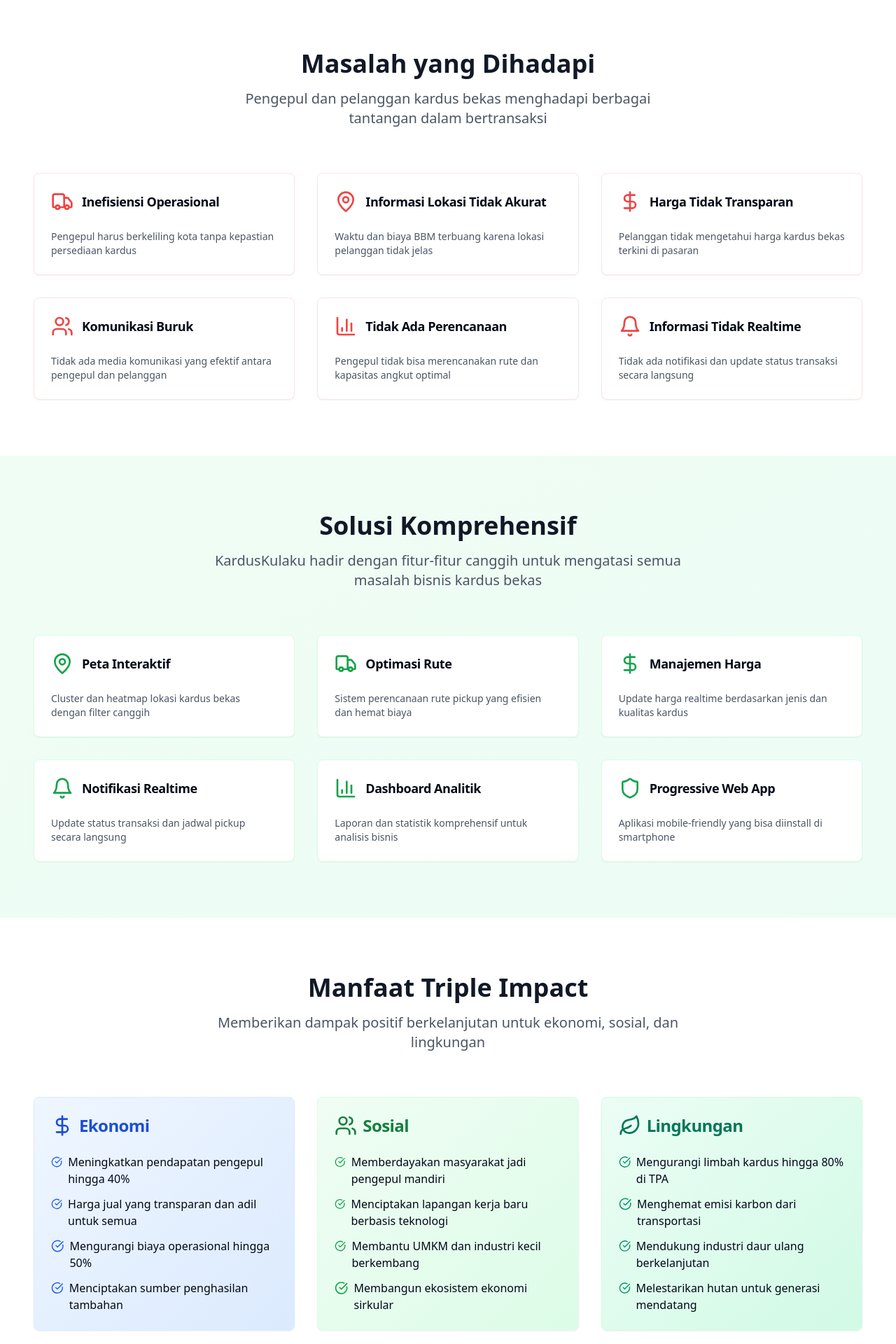
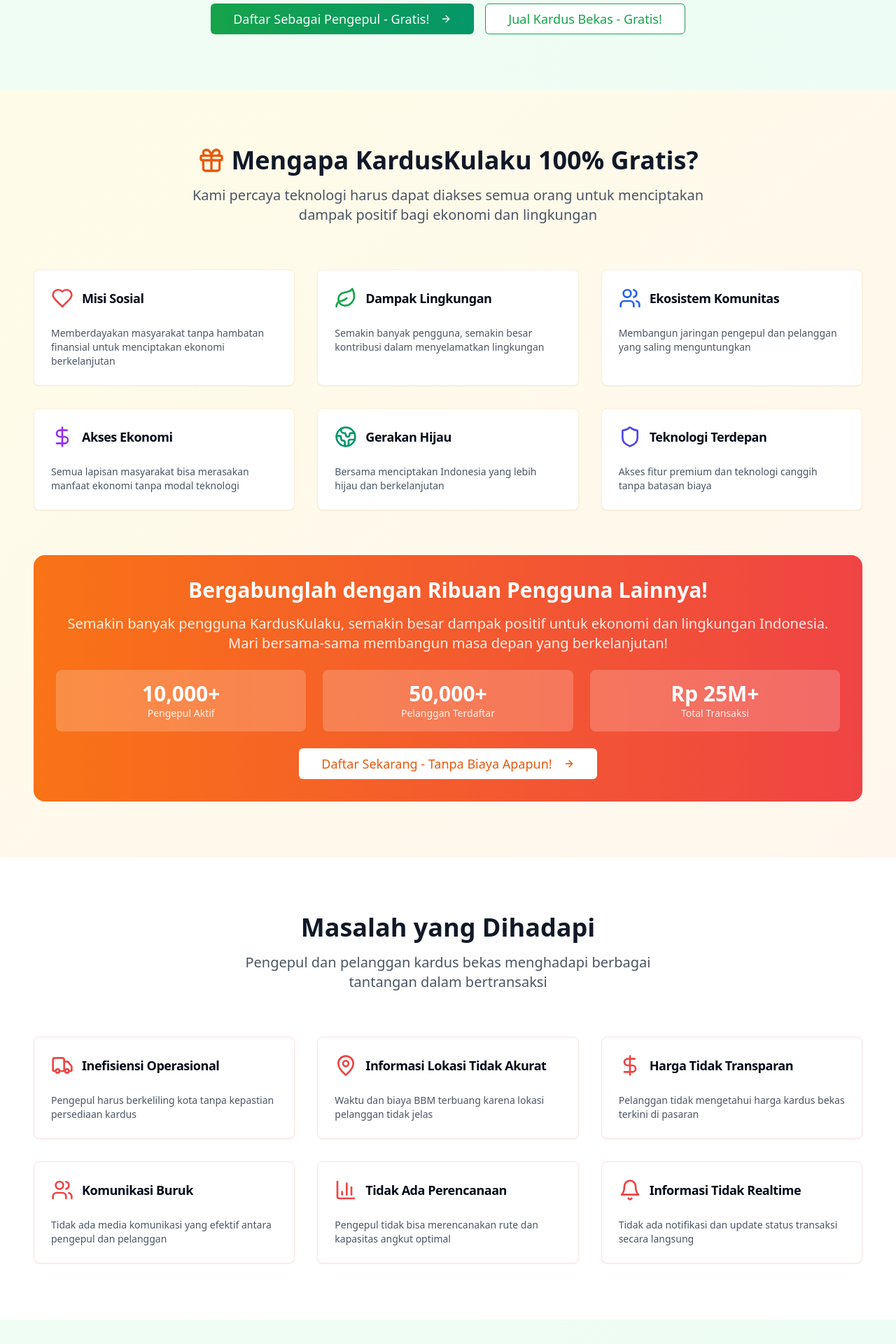
Before and after one commit to agusbudigame5/kardus-kumpul-untung, a React (Vite) app: page / in a window 1280 px wide. Shown: the part 560-2480 px from the top of the page at 70% size. Built offline with nearby package versions, Linux system fonts and the light colour scheme.

Commit message:
Add free usage and benefits information
Emphasize that the app is free for all users and highlight the benefits to encourage adoption.

```diff
--- a/src/pages/Index.tsx
+++ b/src/pages/Index.tsx
@@ -1,3 +1,4 @@
+
 import { Button } from "@/components/ui/button";
 import { Card, CardContent, CardDescription, CardHeader, CardTitle } from "@/components/ui/card";
 import { Badge } from "@/components/ui/badge";
@@ -19,7 +20,9 @@ import {
   Facebook,
   Twitter,
   Leaf,
-  Earth
+  Earth,
+  Gift,
+  Heart
 } from "lucide-react";
 
 const Index = () => {
@@ -40,11 +43,12 @@ const Index = () => {
             <a href="#masalah" className="text-gray-700 hover:text-green-600 transition-colors">Masalah</a>
             <a href="#solusi" className="text-gray-700 hover:text-green-600 transition-colors">Solusi</a>
             <a href="#manfaat" className="text-gray-700 hover:text-green-600 transition-colors">Manfaat</a>
+            <a href="#gratis" className="text-gray-700 hover:text-green-600 transition-colors font-semibold">100% Gratis</a>
             <a href="#testimoni" className="text-gray-700 hover:text-green-600 transition-colors">Testimoni</a>
             <a href="#dampak" className="text-gray-700 hover:text-green-600 transition-colors">Dampak</a>
           </nav>
           <Button className="bg-gradient-to-r from-green-600 to-emerald-600 hover:from-green-700 hover:to-emerald-700">
-            Mulai Sekarang
+            Mulai Sekarang Gratis
           </Button>
         </div>
       </header>
@@ -53,24 +57,124 @@ const Index = () => {
       <section className="py-20 px-4">
         <div className="container mx-auto text-center">
           <Badge className="mb-6 bg-green-100 text-green-800 border-green-200">
-            Platform Ramah Lingkungan untuk Ekonomi Berkelanjutan
+            Platform Ramah Lingkungan untuk Ekonomi Berkelanjutan - 100% GRATIS
           </Badge>
           <h1 className="text-5xl md:text-7xl font-bold text-gray-900 mb-6 leading-tight">
             <span className="bg-gradient-to-r from-green-600 to-emerald-600 bg-clip-text text-transparent">
               Kardus Saya Laku Terjual
             </span>
           </h1>
-          <p className="text-xl text-gray-600 mb-8 max-w-3xl mx-auto leading-relaxed">
+          <p className="text-xl text-gray-600 mb-4 max-w-3xl mx-auto leading-relaxed">
             Platform digital yang menghubungkan pengepul dan pelanggan kardus bekas dengan efisien,
             menciptakan ekosistem bisnis yang berkelanjutan untuk ekonomi dan lingkungan yang lebih baik.
           </p>
+          <div className="bg-gradient-to-r from-yellow-100 to-orange-100 border border-yellow-200 rounded-xl p-4 mb-8 max-w-2xl mx-auto">
+            <div className="flex items-center justify-center space-x-2 mb-2">
+              <Gift className="w-6 h-6 text-orange-600" />
+              <span className="text-2xl font-bold text-orange-700">100% GRATIS SELAMANYA!</span>
+            </div>
+            <p className="text-orange-700 font-medium">
+              Tidak ada biaya berlangganan, tidak ada biaya tersembunyi.
+              Nikmati semua fitur premium tanpa batas untuk pengepul dan pelanggan!
+            </p>
+          </div>
           <div className="flex flex-col sm:flex-row gap-4 justify-center">
             <Button size="lg" className="bg-gradient-to-r from-green-600 to-emerald-600 hover:from-green-700 hover:to-emerald-700 text-lg px-8 py-4">
-              Daftar Sebagai Pengepul
+              Daftar Sebagai Pengepul - Gratis!
               <ArrowRight className="ml-2 w-5 h-5" />
             </Button>
             <Button size="lg" variant="outline" className="border-green-600 text-green-600 hover:bg-green-50 text-lg px-8 py-4">
-              Jual Kardus Bekas
+              Jual Kardus Bekas - Gratis!
+            </Button>
+          </div>
+        </div>
+      </section>
+
+      {/* Free Benefits Section - New */}
+      <section id="gratis" className="py-20 px-4 bg-gradient-to-br from-yellow-50 to-orange-50">
+        <div className="container mx-auto">
+          <div className="text-center mb-16">
+            <div className="flex items-center justify-center space-x-2 mb-4">
+              <Gift className="w-10 h-10 text-orange-600" />
+              <h2 className="text-4xl font-bold text-gray-900">Mengapa KardusKulaku 100% Gratis?</h2>
+            </div>
+            <p className="text-xl text-gray-600 max-w-3xl mx-auto">
+              Kami percaya teknologi harus dapat diakses semua orang untuk menciptakan dampak positif bagi ekonomi dan lingkungan
+            </p>
+          </div>
+
+          <div className="grid md:grid-cols-2 lg:grid-cols-3 gap-8 mb-16">
+            {[
+              {
+                icon: <Heart className="w-8 h-8 text-red-500" />,
+                title: "Misi Sosial",
+                description: "Memberdayakan masyarakat tanpa hambatan finansial untuk menciptakan ekonomi berkelanjutan"
+              },
+              {
+                icon: <Leaf className="w-8 h-8 text-green-600" />,
+                title: "Dampak Lingkungan",
+                description: "Semakin banyak pengguna, semakin besar kontribusi dalam menyelamatkan lingkungan"
+              },
+              {
+                icon: <Users className="w-8 h-8 text-blue-600" />,
+                title: "Ekosistem Komunitas",
+                description: "Membangun jaringan pengepul dan pelanggan yang saling menguntungkan"
+              },
+              {
+                icon: <DollarSign className="w-8 h-8 text-purple-600" />,
+                title: "Akses Ekonomi",
+                description: "Semua lapisan masyarakat bisa merasakan manfaat ekonomi tanpa modal teknologi"
+              },
+              {
+                icon: <Earth className="w-8 h-8 text-emerald-600" />,
+                title: "Gerakan Hijau",
+                description: "Bersama menciptakan Indonesia yang lebih hijau dan berkelanjutan"
+              },
+              {
+                icon: <Shield className="w-8 h-8 text-indigo-600" />,
+                title: "Teknologi Terdepan",
+                description: "Akses fitur premium dan teknologi canggih tanpa batasan biaya"
+              }
+            ].map((benefit, index) => (
+              <Card key={index} className="border-orange-100 hover:shadow-lg transition-shadow bg-white">
+                <CardHeader>
+                  <div className="flex items-center space-x-3">
+                    {benefit.icon}
+                    <CardTitle className="text-lg">{benefit.title}</CardTitle>
+                  </div>
+                </CardHeader>
+                <CardContent>
+                  <CardDescription className="text-gray-600">
+                    {benefit.description}
+                  </CardDescription>
+                </CardContent>
+              </Card>
+            ))}
+          </div>
+
+          <div className="bg-gradient-to-r from-orange-500 to-red-500 rounded-2xl p-8 text-white text-center">
+            <h3 className="text-3xl font-bold mb-4">Bergabunglah dengan Ribuan Pengguna Lainnya!</h3>
+            <p className="text-xl mb-6 opacity-90">
+              Semakin banyak pengguna KardusKulaku, semakin besar dampak positif untuk ekonomi dan lingkungan Indonesia.
+              Mari bersama-sama membangun masa depan yang berkelanjutan!
+            </p>
+            <div className="grid md:grid-cols-3 gap-6 mb-6">
+              <div className="bg-white/20 rounded-lg p-4">
+                <div className="text-3xl font-bold">10,000+</div>
+                <div className="text-sm opacity-90">Pengepul Aktif</div>
+              </div>
+              <div className="bg-white/20 rounded-lg p-4">
+                <div className="text-3xl font-bold">50,000+</div>
+                <div className="text-sm opacity-90">Pelanggan Terdaftar</div>
+              </div>
+              <div className="bg-white/20 rounded-lg p-4">
+                <div className="text-3xl font-bold">Rp 25M+</div>
+                <div className="text-sm opacity-90">Total Transaksi</div>
+              </div>
+            </div>
+            <Button size="lg" className="bg-white text-orange-600 hover:bg-gray-100 text-lg px-8 py-4">
+              Daftar Sekarang - Tanpa Biaya Apapun!
+              <ArrowRight className="ml-2 w-5 h-5" />
             </Button>
           </div>
         </div>
@@ -200,9 +304,9 @@ const Index = () => {
       <section id="manfaat" className="py-20 px-4 bg-white">
         <div className="container mx-auto">
           <div className="text-center mb-16">
-            <h2 className="text-4xl font-bold text-gray-900 mb-4">Manfaat Triple Impact</h2>
+            <h2 className="text-4xl font-bold text-gray-900 mb-4">Manfaat Triple Impact - Semuanya Gratis!</h2>
             <p className="text-xl text-gray-600 max-w-2xl mx-auto">
-              Memberikan dampak positif berkelanjutan untuk ekonomi, sosial, dan lingkungan
+              Dapatkan dampak positif berkelanjutan untuk ekonomi, sosial, dan lingkungan tanpa biaya sepeserpun
             </p>
           </div>
           <div className="grid md:grid-cols-3 gap-8">
@@ -217,19 +321,23 @@ const Index = () => {
                 <ul className="space-y-3">
                   <li className="flex items-start">
                     <CheckCircle className="w-5 h-5 text-blue-600 mr-2 mt-0.5" />
-                    <span>Meningkatkan pendapatan pengepul hingga 40%</span>
+                    <span><strong>Gratis</strong> meningkatkan pendapatan pengepul hingga 40%</span>
                   </li>
                   <li className="flex items-start">
                     <CheckCircle className="w-5 h-5 text-blue-600 mr-2 mt-0.5" />
-                    <span>Harga jual yang transparan dan adil untuk semua</span>
+                    <span><strong>Gratis</strong> akses harga jual transparan dan adil</span>
                   </li>
                   <li className="flex items-start">
                     <CheckCircle className="w-5 h-5 text-blue-600 mr-2 mt-0.5" />
-                    <span>Mengurangi biaya operasional hingga 50%</span>
+                    <span><strong>Gratis</strong> mengurangi biaya operasional hingga 50%</span>
                   </li>
                   <li className="flex items-start">
                     <CheckCircle className="w-5 h-5 text-blue-600 mr-2 mt-0.5" />
-                    <span>Menciptakan sumber penghasilan tambahan</span>
+                    <span><strong>Gratis</strong> menciptakan sumber penghasilan tambahan</span>
+                  </li>
+                  <li className="flex items-start">
+                    <CheckCircle className="w-5 h-5 text-blue-600 mr-2 mt-0.5" />
+                    <span><strong>Bonus:</strong> Hemat biaya teknologi dan sistem</span>
                   </li>
                 </ul>
               </CardContent>
@@ -245,19 +353,23 @@ const Index = () => {
                 <ul className="space-y-3">
                   <li className="flex items-start">
                     <CheckCircle className="w-5 h-5 text-green-600 mr-2 mt-0.5" />
-                    <span>Memberdayakan masyarakat jadi pengepul mandiri</span>
+                    <span><strong>Gratis</strong> memberdayakan masyarakat jadi pengepul mandiri</span>
                   </li>
                   <li className="flex items-start">
                     <CheckCircle className="w-5 h-5 text-green-600 mr-2 mt-0.5" />
-                    <span>Menciptakan lapangan kerja baru berbasis teknologi</span>
+                    <span><strong>Gratis</strong> menciptakan lapangan kerja baru</span>
                   </li>
                   <li className="flex items-start">
                     <CheckCircle className="w-5 h-5 text-green-600 mr-2 mt-0.5" />
-                    <span>Membantu UMKM dan industri kecil berkembang</span>
+                    <span><strong>Gratis</strong> membantu UMKM dan industri kecil berkembang</span>
                   </li>
                   <li className="flex items-start">
                     <CheckCircle className="w-5 h-5 text-green-600 mr-2 mt-0.5" />
-                    <span>Membangun ekosistem ekonomi sirkular</span>
+                    <span><strong>Gratis</strong> membangun ekosistem ekonomi sirkular</span>
+                  </li>
+                  <li className="flex items-start">
+                    <CheckCircle className="w-5 h-5 text-green-600 mr-2 mt-0.5" />
+                    <span><strong>Bonus:</strong> Akses teknologi untuk semua kalangan</span>
                   </li>
                 </ul>
               </CardContent>
@@ -273,19 +385,23 @@ const Index = () => {
                 <ul className="space-y-3">
                   <li className="flex items-start">
                     <CheckCircle className="w-5 h-5 text-emerald-600 mr-2 mt-0.5" />
-                    <span>Mengurangi limbah kardus hingga 80% di TPA</span>
+                    <span><strong>Gratis</strong> mengurangi limbah kardus hingga 80% di TPA</span>
                   </li>
                   <li className="flex items-start">
                     <CheckCircle className="w-5 h-5 text-emerald-600 mr-2 mt-0.5" />
-                    <span>Menghemat emisi karbon dari transportasi</span>
+                    <span><strong>Gratis</strong> menghemat emisi karbon dari transportasi</span>
                   </li>
                   <li className="flex items-start">
                     <CheckCircle className="w-5 h-5 text-emerald-600 mr-2 mt-0.5" />
-                    <span>Mendukung industri daur ulang berkelanjutan</span>
+                    <span><strong>Gratis</strong> mendukung industri daur ulang berkelanjutan</span>
                   </li>
                   <li className="flex items-start">
                     <CheckCircle className="w-5 h-5 text-emerald-600 mr-2 mt-0.5" />
-                    <span>Melestarikan hutan untuk generasi mendatang</span>
+                    <span><strong>Gratis</strong> melestarikan hutan untuk generasi mendatang</span>
+                  </li>
+                  <li className="flex items-start">
+                    <CheckCircle className="w-5 h-5 text-emerald-600 mr-2 mt-0.5" />
+                    <span><strong>Bonus:</strong> Berkontribusi tanpa hambatan finansial</span>
                   </li>
                 </ul>
               </CardContent>
@@ -294,7 +410,7 @@ const Index = () => {
         </div>
       </section>
 
-      {/* Environmental Impact Section - New */}
+      {/* Environmental Impact Section */}
       <section id="dampak" className="py-20 px-4 bg-gradient-to-br from-emerald-50 to-green-50">
         <div className="container mx-auto">
           <div className="text-center mb-16">
@@ -358,9 +474,9 @@ const Index = () => {
       <section id="testimoni" className="py-20 px-4 bg-white">
         <div className="container mx-auto">
           <div className="text-center mb-16">
-            <h2 className="text-4xl font-bold text-gray-900 mb-4">Testimoni Pengguna</h2>
+            <h2 className="text-4xl font-bold text-gray-900 mb-4">Testimoni Pengguna - Semuanya Gratis!</h2>
             <p className="text-xl text-gray-600 max-w-2xl mx-auto">
-              Pengalaman nyata dari pengepul dan pelanggan yang merasakan dampak positif KardusKulaku
+              Pengalaman nyata dari pengepul dan pelanggan yang merasakan manfaat KardusKulaku tanpa biaya
             </p>
           </div>
           <div className="grid md:grid-cols-2 lg:grid-cols-3 gap-8">
@@ -369,21 +485,21 @@ const Index = () => {
                 name: "Budi Santoso",
                 role: "Pengepul Kardus",
                 location: "Jakarta Timur",
-                comment: "Sejak pakai KardusKulaku, pendapatan saya naik 40% dan saya bangga bisa ikut menjaga lingkungan. Sekarang rute pickup lebih efisien, BBM hemat, waktu produktif!",
+                comment: "Luar biasa! Gratis tapi fiturnya premium. Sejak pakai KardusKulaku, pendapatan saya naik 40% dan saya bangga bisa ikut menjaga lingkungan. Yang paling penting, tidak ada biaya berlangganan sama sekali!",
                 rating: 5
               },
               {
                 name: "Sari Indah",
                 role: "Pemilik Toko Retail",
                 location: "Surabaya",
-                comment: "Sangat membantu! Kardus bekas toko langsung laku dengan harga adil. Senang bisa berkontribusi untuk lingkungan sambil dapat penghasilan tambahan.",
+                comment: "Sangat membantu dan benar-benar gratis! Kardus bekas toko langsung laku dengan harga adil. Senang bisa berkontribusi untuk lingkungan sambil dapat penghasilan tambahan tanpa modal teknologi.",
                 rating: 5
               },
               {
                 name: "Ahmad Rizki",
                 role: "Manager Pabrik",
                 location: "Bandung",
-                comment: "Solusi sempurna untuk limbah kardus pabrik. Tidak hanya menguntungkan secara ekonomi, tapi juga mendukung program CSR lingkungan perusahaan kami.",
+                comment: "Solusi sempurna dan gratis untuk limbah kardus pabrik. Tidak hanya menguntungkan secara ekonomi, tapi juga mendukung program CSR lingkungan perusahaan kami. Fitur premium tanpa biaya!",
                 rating: 5
               }
             ].map((testimonial, index) => (
@@ -420,27 +536,27 @@ const Index = () => {
             {[
               {
                 q: "Apakah KardusKulaku benar-benar gratis untuk digunakan?",
-                a: "Ya, KardusKulaku 100% gratis untuk semua pengguna. Kami berkomitmen memberikan akses teknologi untuk mendukung ekonomi berkelanjutan dan pelestarian lingkungan tanpa biaya."
+                a: "Ya, KardusKulaku 100% gratis untuk semua pengguna tanpa batas waktu! Kami berkomitmen memberikan akses teknologi untuk mendukung ekonomi berkelanjutan dan pelestarian lingkungan tanpa biaya apapun - tidak ada biaya pendaftaran, biaya berlangganan, atau biaya tersembunyi."
+              },
+              {
+                q: "Mengapa KardusKulaku gratis? Apakah ada yang disembunyikan?",
+                a: "Tidak ada yang disembunyikan! Kami menyediakan layanan gratis karena misi kami adalah memberdayakan masyarakat dan melestarikan lingkungan. Semakin banyak pengguna, semakin besar dampak positif yang tercipta. Semua fitur premium tersedia gratis selamanya."
               },
               {
                 q: "Bagaimana KardusKulaku berkontribusi pada lingkungan?",
-                a: "Setiap transaksi di platform kami mengurangi limbah kardus di TPA, mengoptimalkan rute pickup untuk mengurangi emisi karbon, dan mendukung industri daur ulang berkelanjutan."
+                a: "Setiap transaksi di platform kami mengurangi limbah kardus di TPA, mengoptimalkan rute pickup untuk mengurangi emisi karbon, dan mendukung industri daur ulang berkelanjutan. Yang terbaik, semua kontribusi ini bisa Anda lakukan tanpa biaya sepeserpun!"
               },
               {
-                q: "Apakah harga kardus bekas selalu berubah?",
-                a: "Ya, harga mengikuti mekanisme pasar yang adil dan transparan. Pengepul dapat update harga secara realtime, memastikan semua pihak mendapat nilai yang sesuai."
-              },
-              {
-                q: "Bagaimana keamanan data pribadi saya?",
-                a: "Kami menggunakan enkripsi tingkat enterprise dan mematuhi standar keamanan data internasional untuk melindungi informasi pribadi Anda dengan maksimal."
-              },
-              {
-                q: "Di mana saja KardusKulaku tersedia?",
-                a: "Saat ini tersedia di kota-kota besar Indonesia dan terus ekspansi. Kami berkomitmen menjangkau seluruh Indonesia untuk maksimalkan dampak positif lingkungan."
+                q: "Apakah ada batasan penggunaan karena gratis?",
+                a: "Tidak ada batasan sama sekali! Semua fitur premium seperti peta interaktif, optimasi rute, analitik komprehensif, dan notifikasi realtime tersedia penuh tanpa batas untuk semua pengguna. Kami percaya teknologi terbaik harus dapat diakses semua orang."
               },
               {
                 q: "Bagaimana cara bergabung dengan komunitas KardusKulaku?",
-                a: "Daftar gratis di aplikasi, pilih peran sebagai pengepul atau pelanggan, dan mulai berkontribusi pada ekonomi hijau berkelanjutan bersama ribuan pengguna lainnya."
+                a: "Sangat mudah dan gratis! Daftar di aplikasi, pilih peran sebagai pengepul atau pelanggan, dan langsung mulai berkontribusi pada ekonomi hijau berkelanjutan bersama puluhan ribu pengguna lainnya tanpa biaya registrasi."
+              },
+              {
+                q: "Apakah layanan akan tetap gratis di masa depan?",
+                a: "Ya, kami berkomitmen menjaga KardusKulaku gratis selamanya! Misi kami adalah dampak sosial dan lingkungan, bukan profit. Semakin banyak pengguna yang bergabung, semakin kuat platform ini dalam menciptakan perubahan positif di Indonesia."
               }
             ].map((faq, index) => (
               <Card key={index} className="bg-white border-green-100">
```
